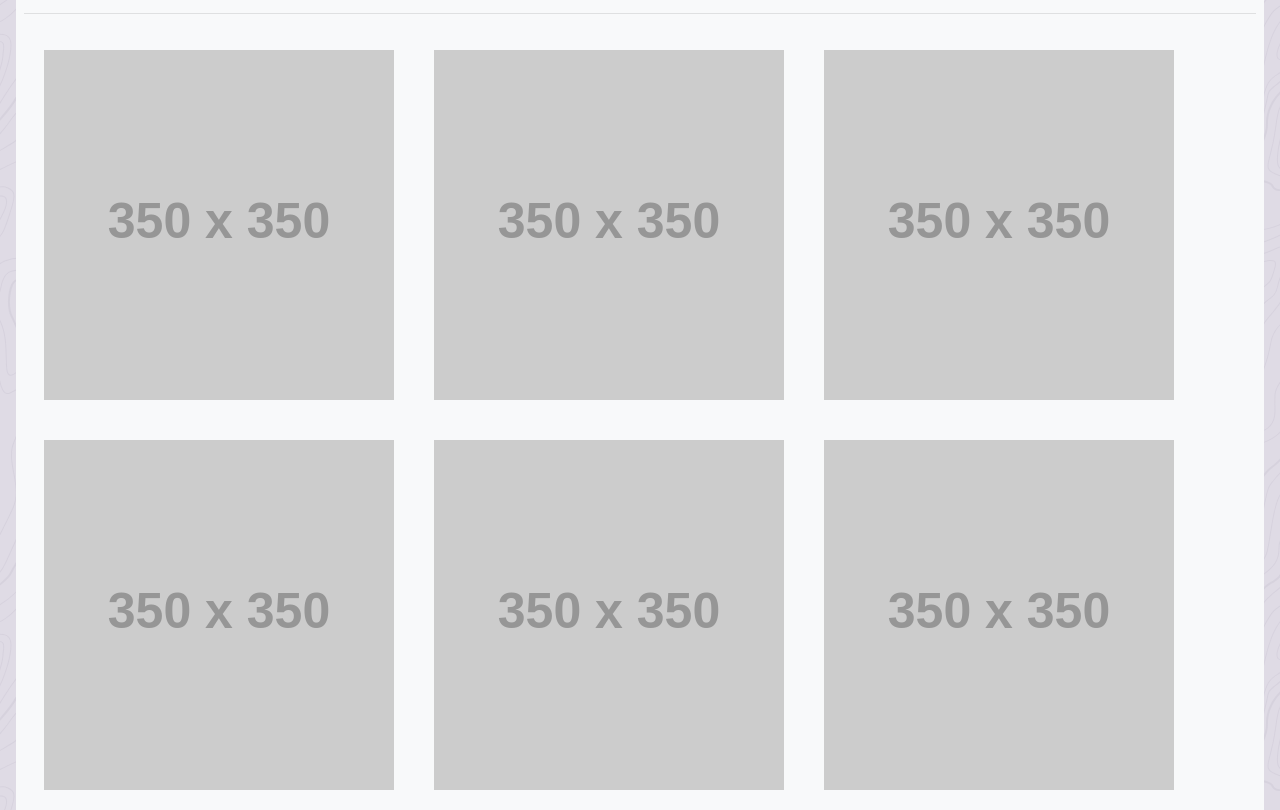
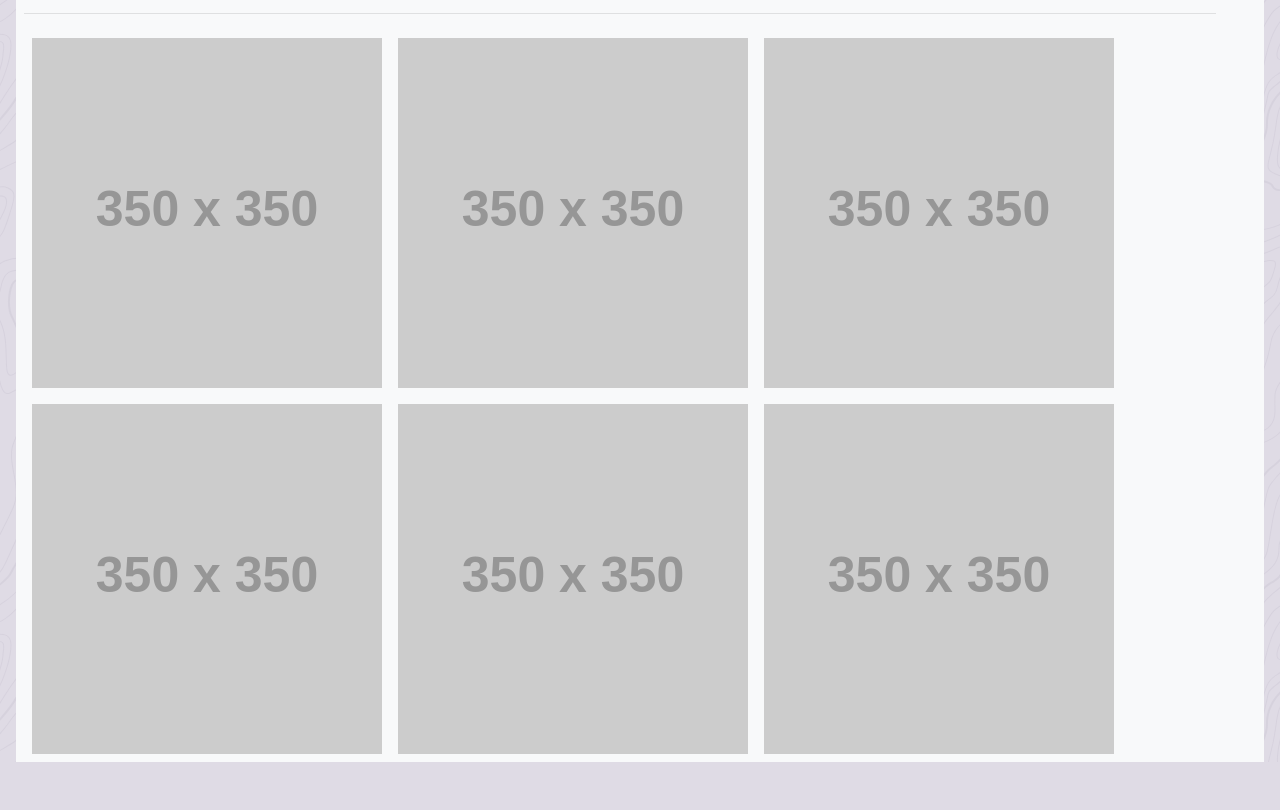
Before and after one commit to ChefJayPeek/bootstrap-css, a plain HTML site: page portfolio.html in a window 1280 px wide. Shown: the part 174-984 px from the top of the page. After the commit the page ends 936 px from the top, so only its background shows below. Drawn offline with nearby package versions, Linux system fonts and the light colour scheme; placeholder pictures from the web are drawn by us.

Commit message:
Corrected HTML validation issues.  Code is ready to turn in.  Also a SOLID rollback point for future development.

```diff
--- a/portfolio.html
+++ b/portfolio.html
@@ -29,16 +29,16 @@
         </div>
       </nav>
       <!-- portfolio thumbnail images with links to completed projects will go here.-->
-      <div class="d-inline-block container-xs bg-light w-90 mt-5 mx-3 px-2">
+      <div class="d-inline-block container-xs bg-light mt-5 mx-3 pl-2 pr-5">
         <h1 class="display-4">Portfolio</h1>
         <hr>
             <div>
-                <img alt="Portfolio image 1" src="https://via.placeholder.com/350" style="margin:20px" align="left">
-                <img alt="Portfolio image 2" src="https://via.placeholder.com/350" style="margin:20px" align="left">
-                <img alt="Portfolio image 3" src="https://via.placeholder.com/350" style="margin:20px" align="left">
-                <img alt="Portfolio image 4" src="https://via.placeholder.com/350" style="margin:20px" align="left">
-                <img alt="Portfolio image 5" src="https://via.placeholder.com/350" style="margin:20px" align="left">
-                <img alt="Portfolio image 6" src="https://via.placeholder.com/350" style="margin:20px" align="left">
+                <img alt="Portfolio image 1" src="https://via.placeholder.com/350" class="float-left m-2">
+                <img alt="Portfolio image 2" src="https://via.placeholder.com/350" class="float-left m-2">
+                <img alt="Portfolio image 3" src="https://via.placeholder.com/350" class="float-left m-2">
+                <img alt="Portfolio image 4" src="https://via.placeholder.com/350" class="float-left m-2">
+                <img alt="Portfolio image 5" src="https://via.placeholder.com/350" class="float-left m-2">
+                <img alt="Portfolio image 6" src="https://via.placeholder.com/350" class="float-left m-2">
             </div>
 
       </div>
```
Also changed, not shown: contact.html (+2 -8 lines), index.html (+0 -3 lines).
